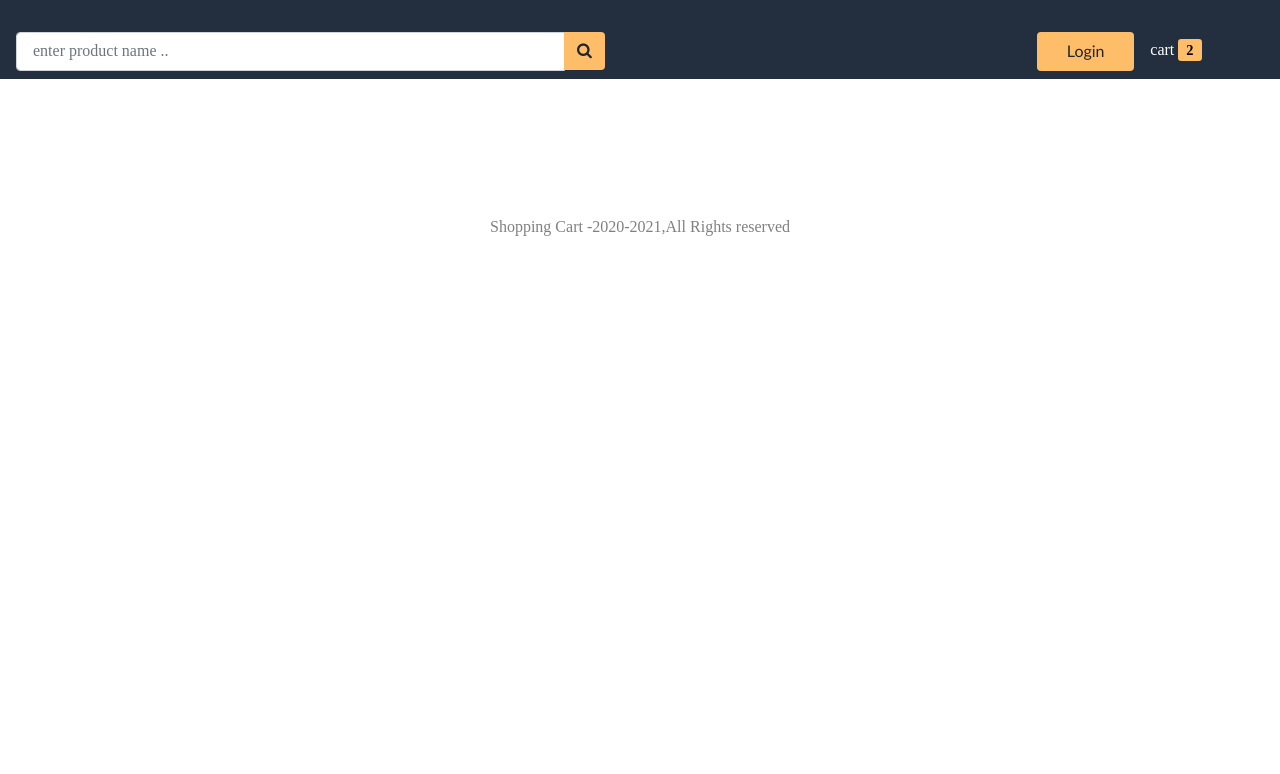
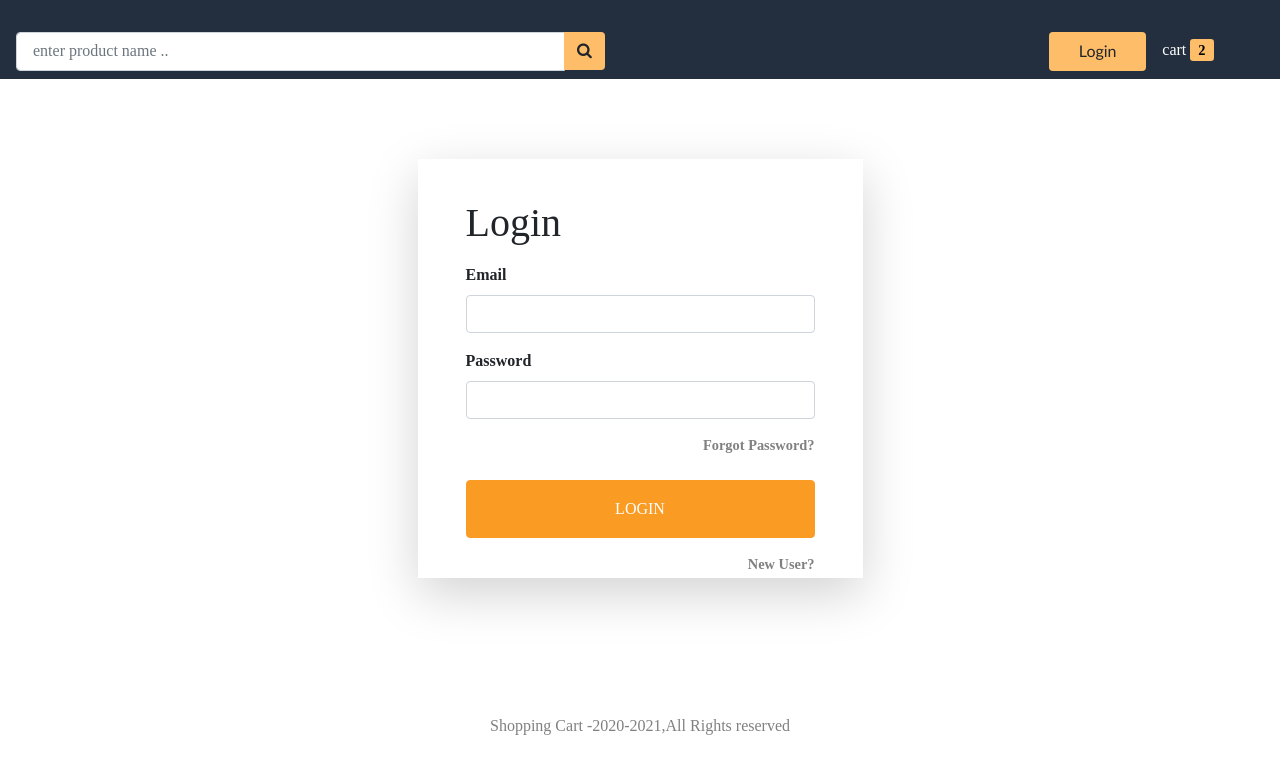
Before and after one commit to attainu/capstone-project-rishabh-gupta-au13, a React (Create React App) app in the folder frontend/: page /login in a window 1280 px wide. Shown: the top 774 px of the page. Built offline with nearby package versions, Linux system fonts and the light colour scheme; a web font is replaced by a local one; what react-alert-template-basic would draw is missing.

Commit message:
Login component added

```diff
--- a/frontend/src/App.js
+++ b/frontend/src/App.js
@@ -3,6 +3,7 @@
 import Footer from './components/layout/footer'
 import Home from './components/home'
 import ProductsDetails from './components/product/productDetails'
+import Login from './components/user/Login'
 
 function App() {
   return (
@@ -11,7 +12,9 @@
         <Header />
         <div className="container container-fluid">
             <Route path="/" component={Home} exact />
-            <Route path="/product/:id" component={ProductsDetails} exact />
+          <Route path="/product/:id" component={ProductsDetails} exact />
+          <Route path="/login" component={Login} />
+
         </div>
         <Footer/>
       </div>
--- a/frontend/src/actions/userActions.js
+++ b/frontend/src/actions/userActions.js
@@ -33,3 +33,9 @@
         })
     }
 }
+
+export const clearErrors = () => async (dispatch) => {
+    dispatch({
+        type: CLEAR_ERRORS
+    })
+}
--- a/frontend/src/components/layout/Header.js
+++ b/frontend/src/components/layout/Header.js
@@ -1,4 +1,5 @@
-import React,{ Fragment } from 'react'
+import React, { Fragment } from 'react'
+import {Link} from 'react-router-dom'
 import '../../App.css'
 const Header = () => {
     return (
@@ -28,7 +29,7 @@
                 </div>
 
                 <div className="col-12 col-md-3 mt-4 mt-md-0 text-center">
-                    <button className="btn" id="login_btn">Login</button>
+                    <Link to="/login" className="btn ml-4" id="login_btn">Login</Link>
 
                     <span id="cart" className="ml-3">cart</span>
                     <span className="ml-1" id="cart_count">2</span>
--- a/frontend/src/components/user/Login.js
+++ b/frontend/src/components/user/Login.js
@@ -0,0 +1,83 @@
+import React, { Fragment, useState, useEffect } from 'react'
+import { Link } from 'react-router-dom'
+import { useAlert } from 'react-alert'
+import MetaData from '../layout/MetaData'
+
+import { useDispatch, useSelector } from 'react-redux'
+import { login, clearErrors } from '../../actions/userActions'
+
+
+const Login = ({history}) => {
+
+    const [email, setEmail] = useState('');
+    const [password, setPassword] = useState('');
+
+    const alert = useAlert();
+    const dispatch = useDispatch();
+
+    const { isAuthenticated, error } = useSelector(state => state.auth);
+
+    useEffect(() => {
+        if (isAuthenticated) {
+            history.push('/')
+        }
+        if (error) {
+            alert.error(error);
+            dispatch(clearErrors());
+        }
+
+    },[dispatch,error,isAuthenticated,error,history])
+
+    const submitHandler = (e) => {
+        e.preventDefault();
+        dispatch(login(email.password))
+    }
+    return (
+        <Fragment>
+            <MetaData title={'Login'} />
+                <div className="row wrapper">
+                    <div className="col-10 col-lg-5">
+                        <form className="shadow-lg" onSubmit={submitHandler}>
+                            <h1 className="mb-3">Login</h1>
+                            <div className="form-group">
+                                <label htmlFor="email_field">Email</label>
+                                <input
+                                    type="email"
+                                    id="email_field"
+                                    className="form-control"
+                                    value={email}
+                                    onChange={(e) => setEmail(e.target.value)}
+                                />
+                            </div>
+
+                            <div className="form-group">
+                                <label htmlFor="password_field">Password</label>
+                                <input
+                                    type="password"                                        id="password_field"
+                                    className="form-control"
+                                    value={password}
+                                    onChange={(e) => setPassword(e.target.value)}
+                                />
+                            </div>
+
+                            <Link to="/password/forgot" className="float-right mb-4">Forgot Password?</Link>
+
+                            <button
+                                id="login_button"
+                                type="submit"
+                                className="btn btn-block py-3"
+                            >
+                            LOGIN
+                            </button>
+
+                            <Link to="/register" className="float-right mt-3">New User?</Link>
+                        </form>
+                    </div>
+                </div>
+        </Fragment>
+
+    )
+
+}
+
+export default Login
```
